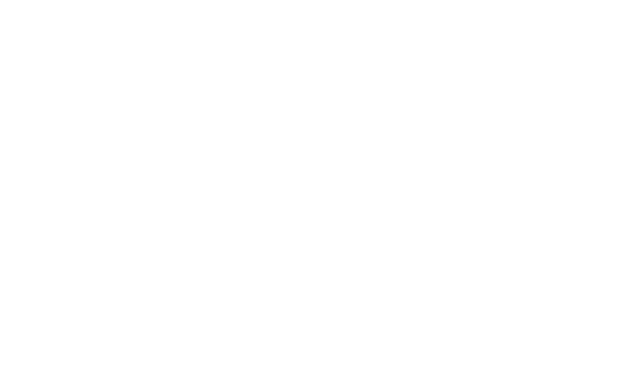
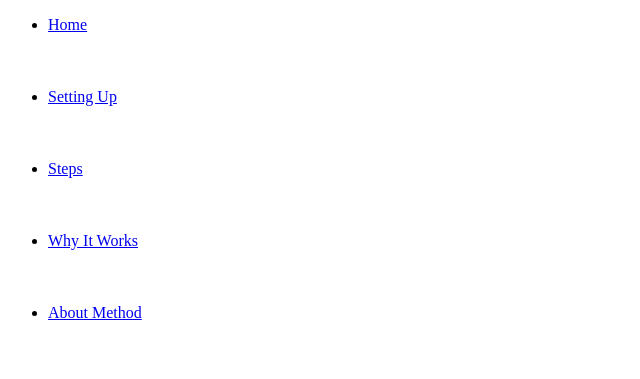
Before and after one commit to jchandd/how-to-do-website, a plain HTML site: page index.html in a window 1280 px wide. Shown: the whole page, without its empty margins (0-640 px from the left). Drawn offline with Linux system fonts and the light colour scheme.

Commit message:
Added pages
just need to write on them now

```diff
--- a/index.html
+++ b/index.html
@@ -6,7 +6,27 @@
     <link rel="stylesheet" href="style.css">
     <title>Document</title>
 </head>
+
+
 <body>
+
+    <ul>
+        <li><a class="active" href="index.html">Home</a></li>
+          <br><br><br>
+        <li><a href="operators.html">Setting Up</a></li>
+        <br><br><br>
+        <li><a href="maps.html">Steps</a></li>
+        <br><br><br>
+        <li><a href="weapons.html">Why It Works</a></li>
+        <br><br><br>
+        <li><a href="about.html">About Method</a></li>
+        <br><br><br>
+      </ul>
+
+
+
+
+
     <div class="container">
       <div class="logo">
 
```
Also changed, not shown: About Method.html (added), Setting up.html (added), Steps.html (added), Why It Works.html (added).
